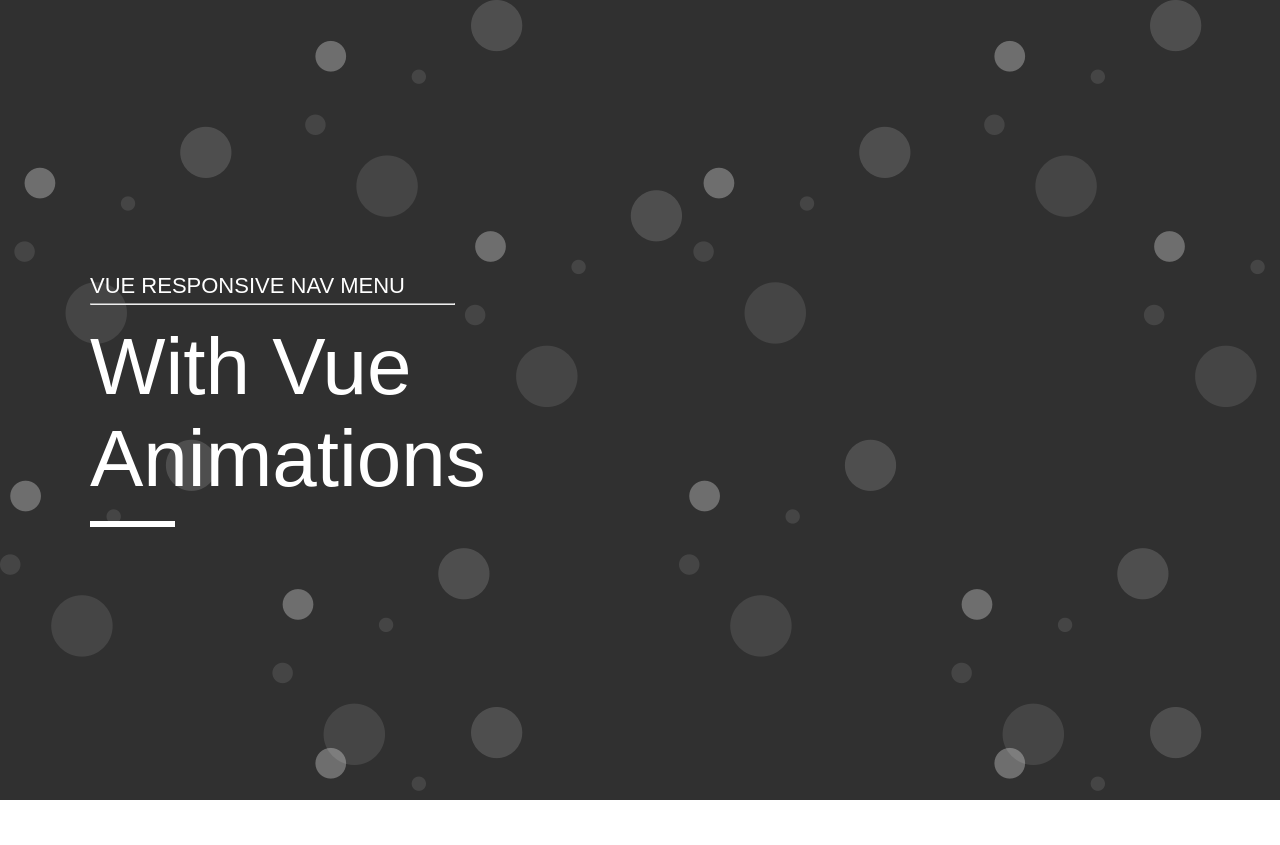
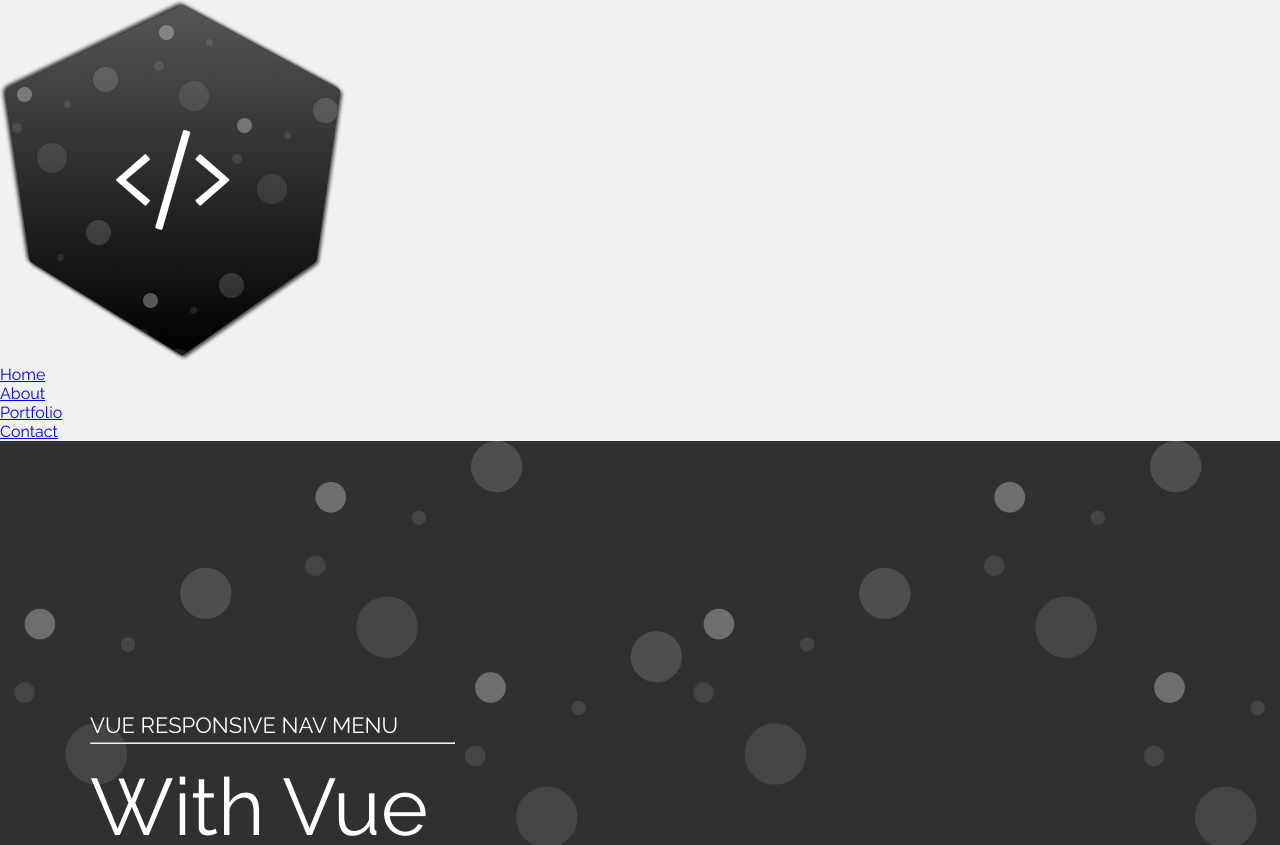
Before and after one commit to rafaelpianaro/responsive-nav-vue3, a Vue app: page / in a window 1280 px wide. Shown: the top 845 px of the page. Before the commit the page ends 800 px from the top, so only its background shows below. Built offline with nearby package versions, Linux system fonts and the light colour scheme.

Commit message:
Navigation component into App.Vue

```diff
--- a/src/App.vue
+++ b/src/App.vue
@@ -1,16 +1,22 @@
 <template>
   <div class="app">
+    <Navigation />
     <router-view />
   </div>
 </template>
 
 <script>
+import Navigation from "./components/Navigation.vue"
 export default {
   name: "App",
+  components: {
+    Navigation,
+  },
 };
 </script>
 
 <style lang="scss">
+@import url("https://fonts.googleapis.com/css2?family=Raleway:wgth@400;500&display=swap");
 * {
   padding: 0;
   margin: 0;
```
